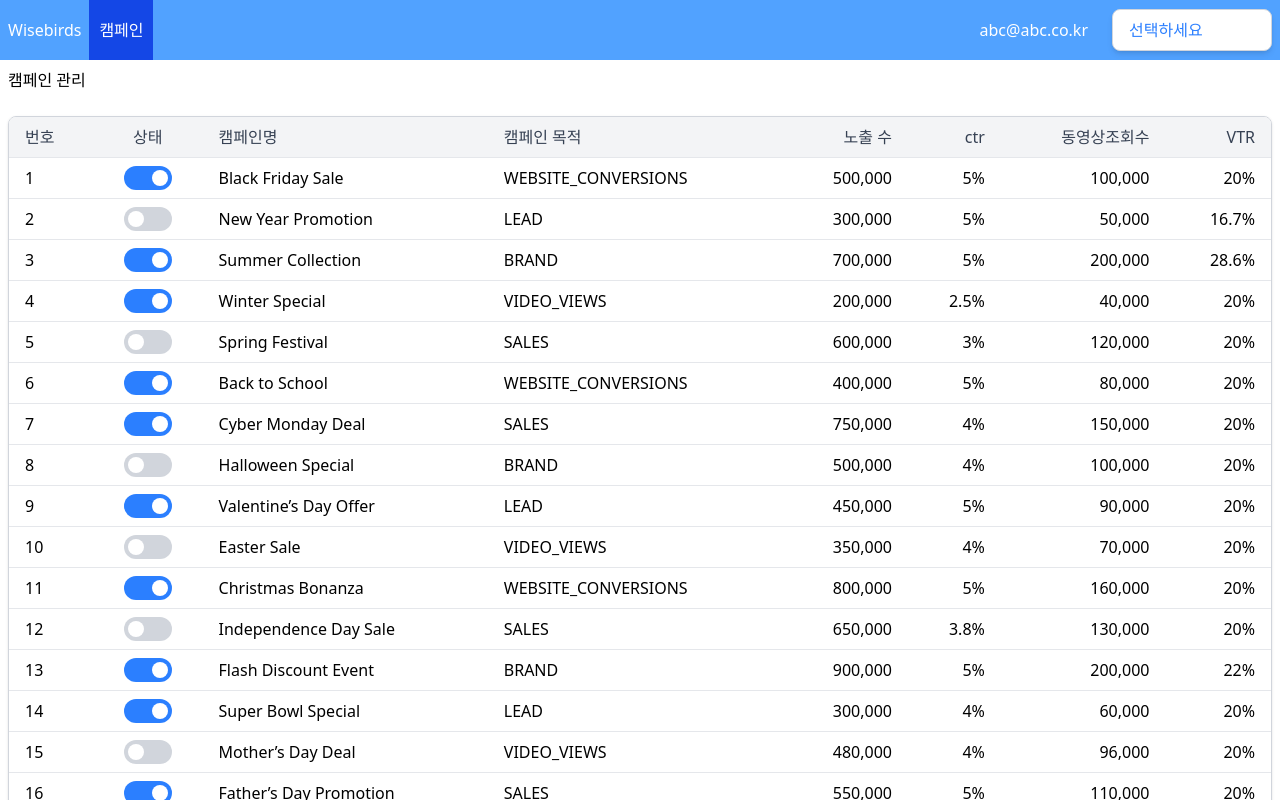
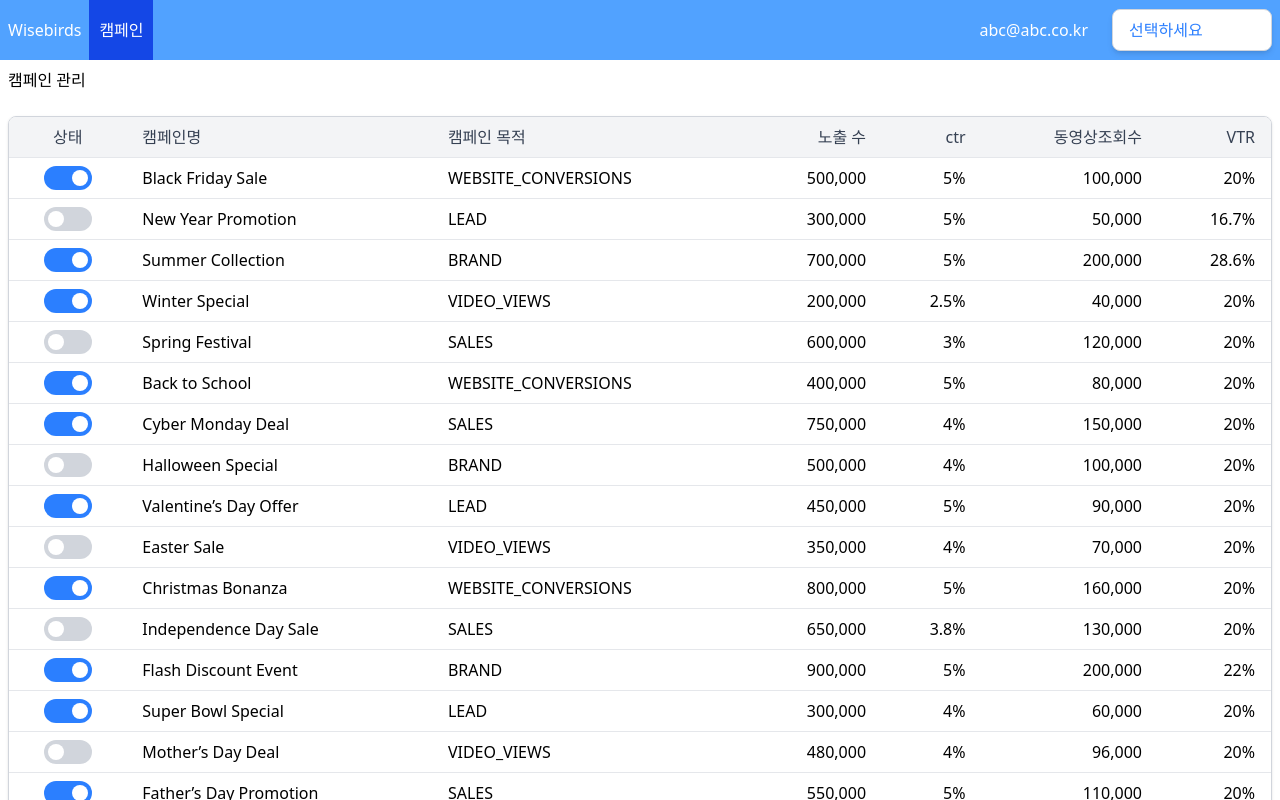
Before and after one commit to gusdn3477/wb_assignment, a React (Vite) app: page /1/campaigns in a window 1280 px wide. Shown: the top 800 px of the page. Built offline with nearby package versions, Linux system fonts and the light colour scheme.

Commit message:
feat: Grid에서 Id 컬럼 안 보이도록 구현

```diff
--- a/src/components/Grid.tsx
+++ b/src/components/Grid.tsx
@@ -1,6 +1,7 @@
 export interface Column<T> {
   key: keyof T;
   label: string;
+  hidden?: boolean;
   render?: (row: T) => React.ReactNode; // ✅ 특정 컬럼만 커스텀 렌더링 가능
   renderHeader?: () => React.ReactNode; // ✅ 특정 컬럼 헤더도 커스텀 렌더링 가능
 }
@@ -11,6 +12,8 @@ interface GridProps<T> {
 }
 
 const Grid = <T,>({ data, columns }: GridProps<T>) => {
+  const visibleColumns = columns.filter((col) => !col.hidden); // 🔥 hidden=false인 컬럼만 렌더링
+
   const renderCell = (col: Column<T>, row: T) => {
     return col.render ? col.render(row) : String(row[col.key]);
   };
@@ -20,7 +23,7 @@ const Grid = <T,>({ data, columns }: GridProps<T>) => {
       <table className="min-w-full divide-y divide-gray-200">
         <thead className="bg-gray-100">
           <tr>
-            {columns.map((col) => (
+            {visibleColumns.map((col) => (
               <th key={String(col.key)} className="px-4 py-2 text-left font-medium text-gray-700">
                 {col.renderHeader ? col.renderHeader() : col.label}
               </th>
@@ -30,7 +33,7 @@ const Grid = <T,>({ data, columns }: GridProps<T>) => {
         <tbody className="divide-y divide-gray-200">
           {data.map((row, rowIndex) => (
             <tr key={rowIndex} className="hover:bg-gray-50">
-              {columns.map((col) => (
+              {visibleColumns.map((col) => (
                 <td key={String(col.key)} className="truncate px-4 py-2">
                   {renderCell(col, row)}
                 </td>
--- a/src/pages/CampaignManagament.tsx
+++ b/src/pages/CampaignManagament.tsx
@@ -25,7 +25,7 @@ export default function CampaignManagament() {
   };
 
   const columns: Column<Campaign>[] = [
-    { key: 'id', label: '번호' },
+    { key: 'id', label: '번호', hidden: true },
     {
       key: 'enabled',
       label: '상태',
```
